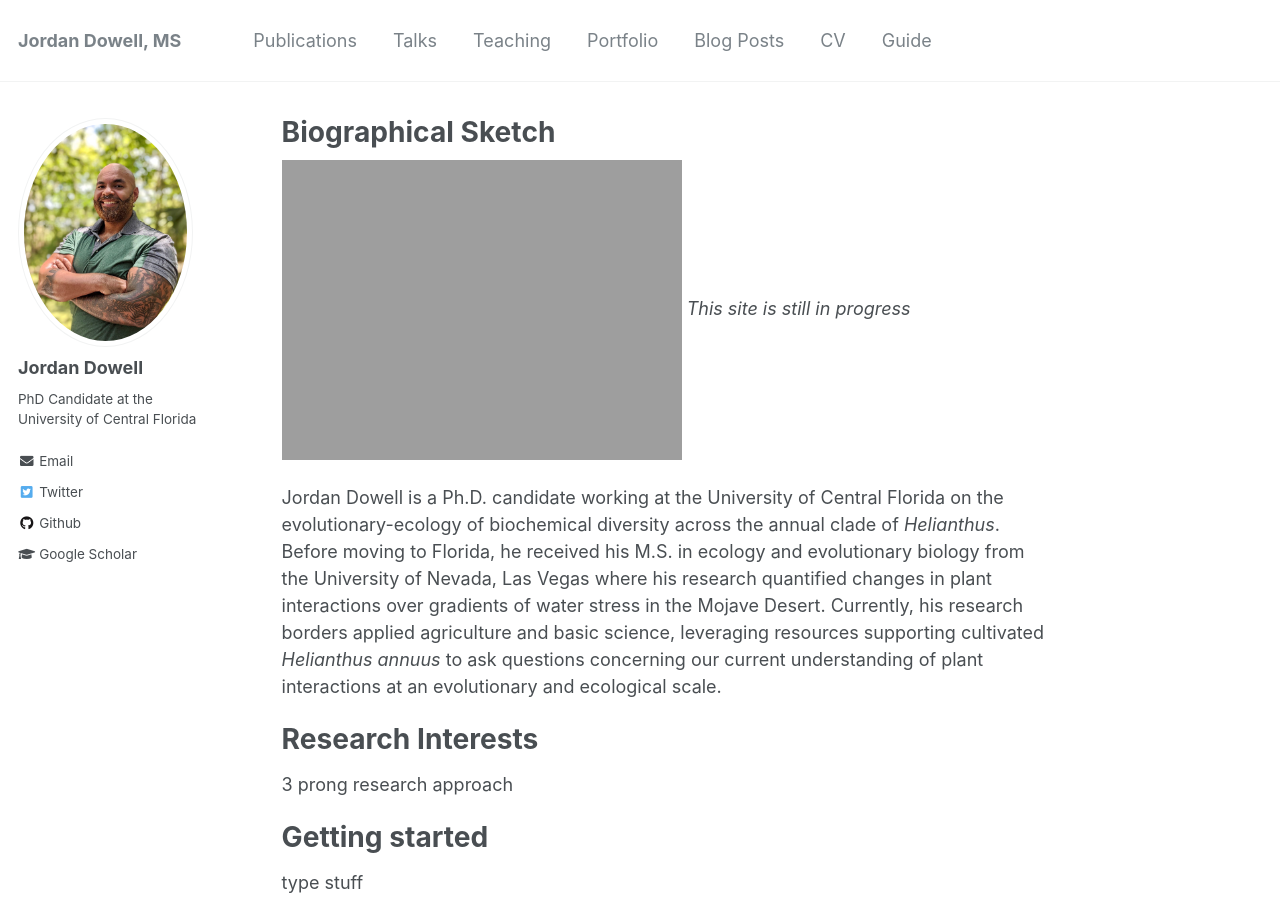
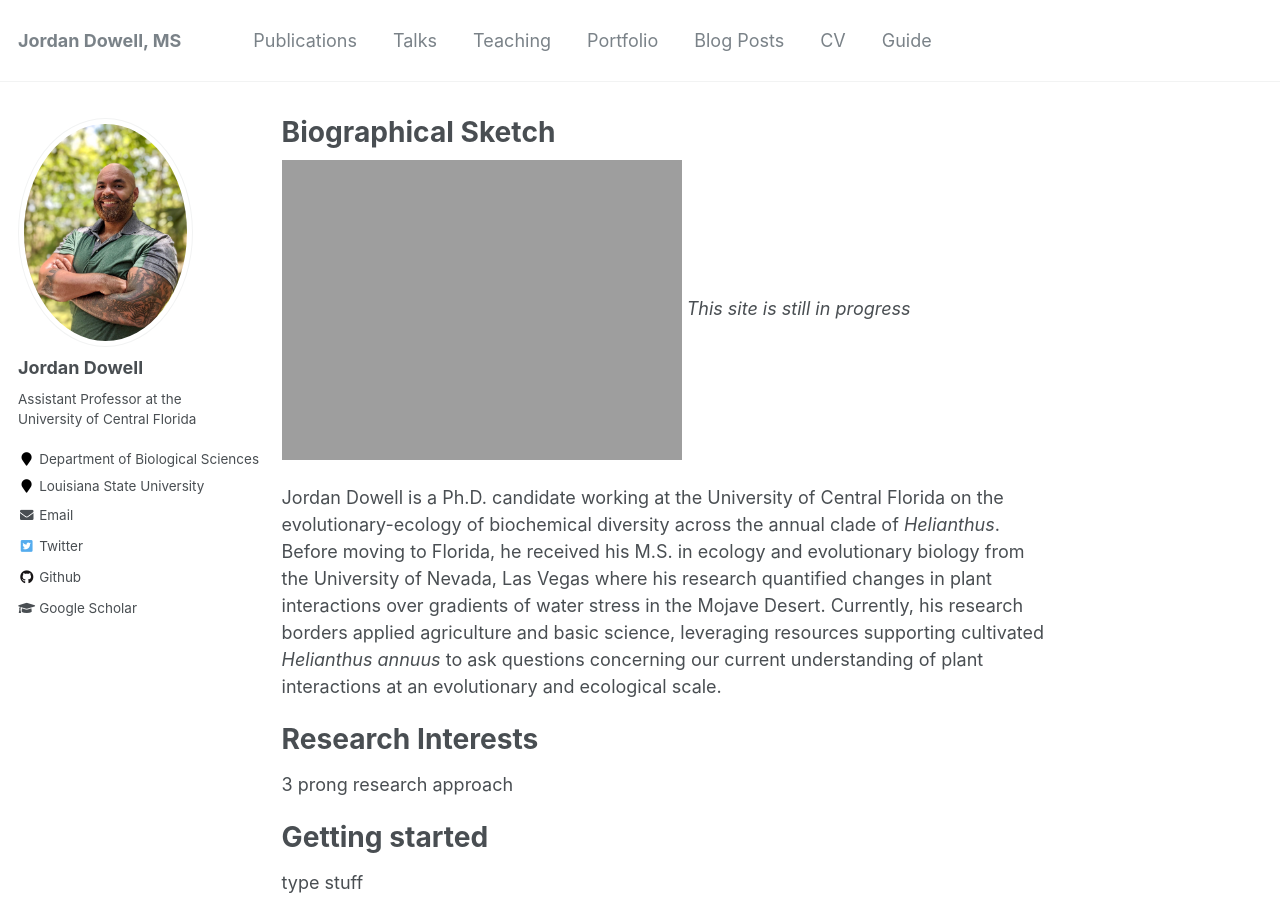
Before and after one commit to jordandowell/jordandowell.github.io, a Jekyll site: the page built from _pages/about.md, in a window 1280 px wide and 900 px high. Built offline with Jekyll 4.4.1, drawn with Linux system fonts in a browser that asks for light colours.

Commit message:
changed where im at

```diff
--- a/_config.yml
+++ b/_config.yml
@@ -82,12 +82,12 @@ analytics:
 author:
   name             : "Jordan Dowell"
   avatar           : "bio-photo.jpg"
-  bio              : "PhD Candidate at the University of Central Florida"
-  location         :
-  employer         :
-  pubmed           : #"https://www.ncbi.nlm.nih.gov/pubmed/?term=john+snow"
+  bio              : "Assistant Professor at the University of Central Florida"
+  location         : "Department of Biological Sciences"
+  employer         : "Louisiana State University"
+  pubmed           : #"https://www.ncbi.nlm.nih.gov/pubmed/?term=Jordan+Dowell"
   googlescholar    : "https://scholar.google.com/citations?user=O3DaTMsAAAAJ&hl=en&oi=sra"
-  email            : "jordan.dowell@ucf.edu"
+  email            : "jordan.dowell@lsu.edu"
   researchgate     :  # example: "https://www.researchgate.net/profile/yourprofile"
   uri              :
   bitbucket        :
```
